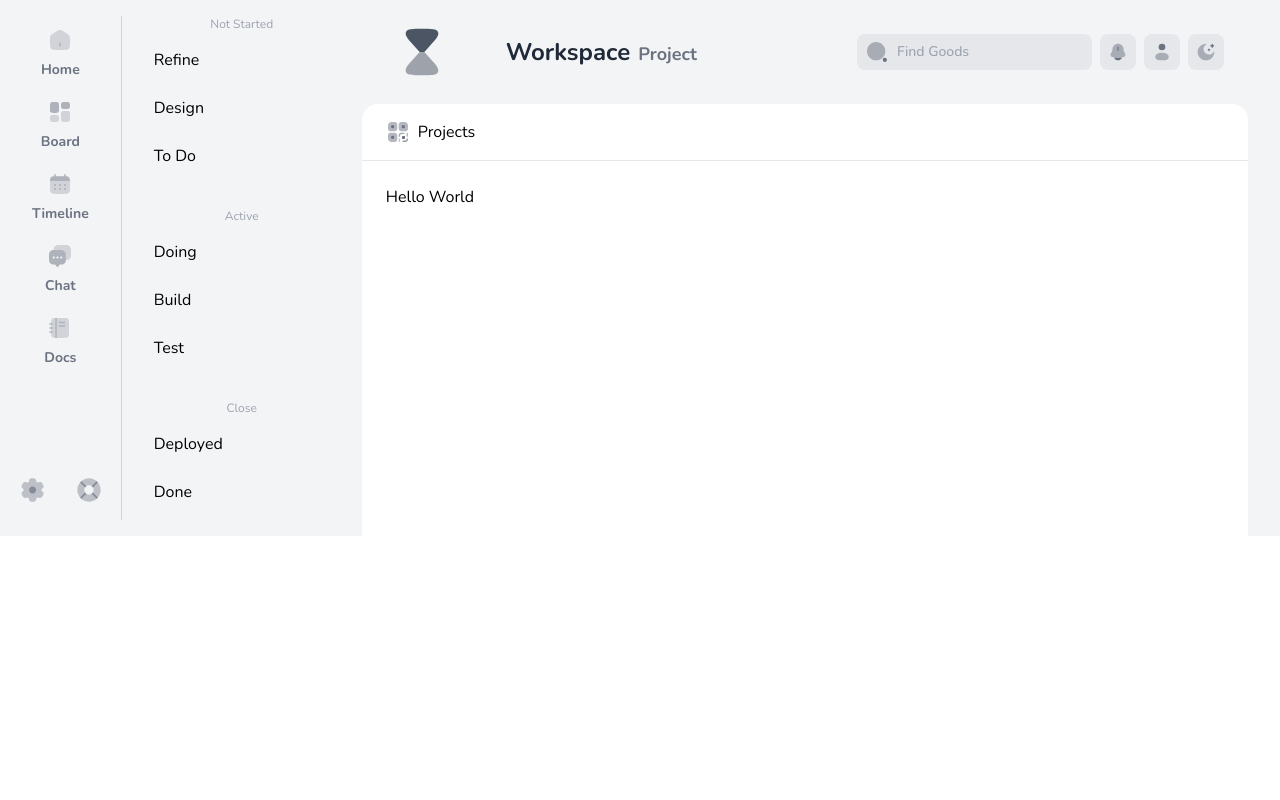
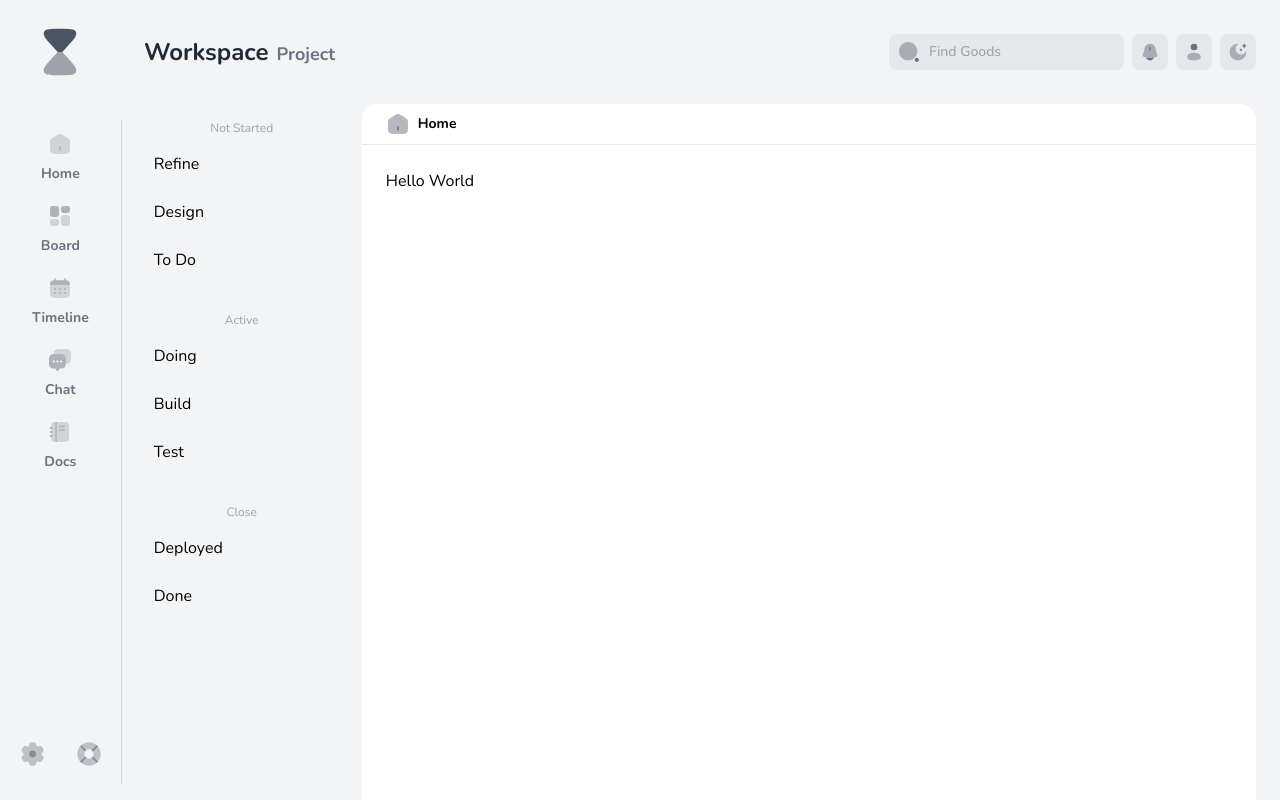
Before and after one commit to rayatechs/Leaner, a Vue app: page / in a window 1280 px wide. Built offline with nearby package versions, Linux system fonts and the light colour scheme.

Commit message:
refactor: change structure of app

```diff
--- a/src/App.vue
+++ b/src/App.vue
@@ -1,21 +1,46 @@
 <script setup lang="ts">
-import { RouterView } from 'vue-router'
+import { computed, shallowRef, type ShallowRef } from 'vue';
+import { RouterView, useRoute } from 'vue-router'
 import TheNavbar from './components/TheNavbar.vue';
 import TheHeader from './components/TheHeader.vue';
-import IconProject from './components/icons/IconProject.vue';
+import IconHome from './components/icons/IconHome.vue';
+import IconCalender from './components/icons/IconCalender.vue';
+import IconChat from './components/icons/IconChat.vue';
+import IconDoc from './components/icons/IconDoc.vue';
+import IconBoard from './components/icons/IconBoard.vue';
+import IconNotFound from './components/icons/IconNotFound.vue';
+
+const route = useRoute()
+
+const icons: ShallowRef<any> = shallowRef({
+  'Home': IconHome,
+  'Board': IconBoard,
+  'Timeline': IconCalender,
+  'Chat': IconChat,
+  'Doc': IconDoc,
+  '404 Page': IconNotFound
+})
+
+const name = computed(() => {
+  if (!route.name) {
+    return '404 Page'
+  }
+
+  return route.name.toString().charAt(0).toUpperCase() + route.name.toString().slice(1)
+})
 </script>
 
 <template>
-  <div class="relative flex flex-row max-h-screen overflow-hidden bg-gray-100">
-    <TheNavbar />
+  <div class="relative flex flex-col max-h-screen overflow-hidden bg-gray-100">
+    <TheHeader />
 
-    <div class="flex flex-col w-full pr-8">
-      <TheHeader />
+    <div class="flex flex-row w-full h-screen pr-6">
+      <TheNavbar />
 
-      <main class="w-full h-full bg-white rounded-t-2xl">
-        <div class="flex flex-row items-center justify-start w-full px-6 py-4 border-b">
-          <IconProject class="w-6 mr-2" />
-          <h4>Projects</h4>
+      <main class="w-full bg-white rounded-t-2xl">
+        <div class="flex flex-row items-center justify-start w-full px-6 py-2 border-b">
+          <component :is="icons[name]" class="w-6 mr-2"></component>
+          <h4 class="text-sm font-bold">{{ name }}</h4>
         </div>
 
         <div class="w-full p-6 overflow-y-scroll h-[85%]">
```
Also changed, not shown: src/components/icons/IconNotFound.vue (added, +14 -0 lines).
